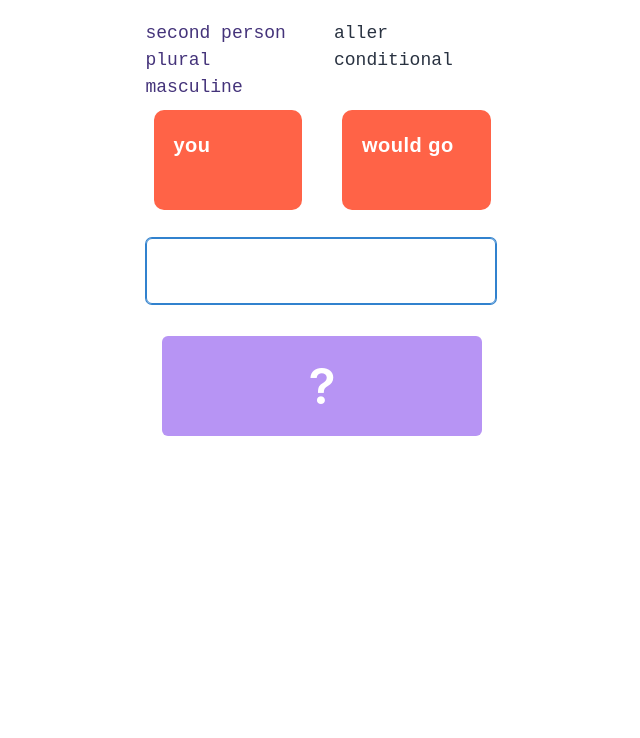
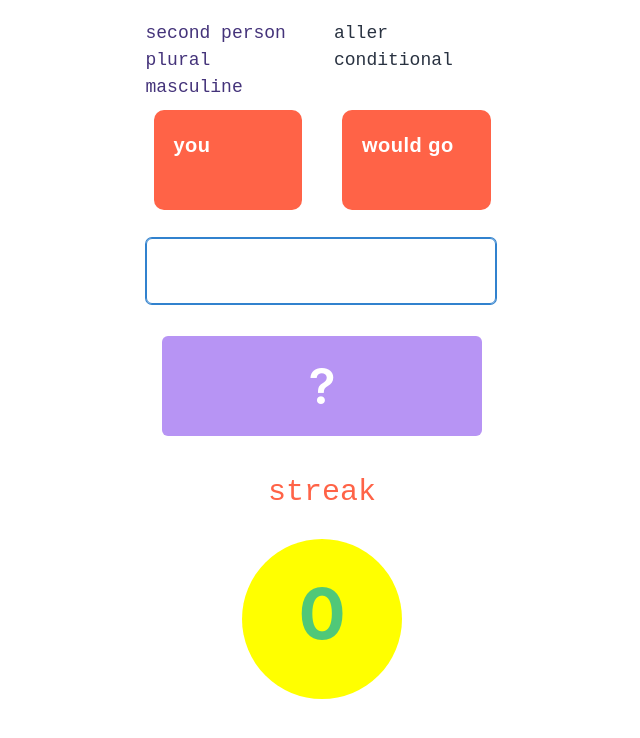
Before and after one commit to DavTho1983/french-verb-conjugation, a Next.js app: page / in a window 1280 px wide. Shown: the top 738 px of the page, without its empty margins (318-958 px from the left). Built offline with nearby package versions, Linux system fonts and the light colour scheme.

Commit message:
adds streak

```diff
--- a/components/modal/modal.jsx
+++ b/components/modal/modal.jsx
@@ -71,11 +71,17 @@ function VerbDrillsModal({
           )}
         </ModalBody>
 
-        <ModalFooter>
-          <Button colorScheme="blue" mr={3} onClick={onClose}>
+        <ModalFooter mr={0}>
+          <Button colorScheme="blue" w={150} ml={5} mr={2.5} onClick={onClose}>
             Try again
           </Button>
-          <Button variant="ghost" onClick={() => revealAnswer()}>
+          <Button
+            variant="ghost"
+            w={150}
+            ml={2.5}
+            mr={5}
+            onClick={() => revealAnswer()}
+          >
             Reveal answer
           </Button>
         </ModalFooter>
--- a/pages/index.js
+++ b/pages/index.js
@@ -46,7 +46,6 @@ const components = {
         maxWidth: ["95%", "95%", "95%"],
         minWidth: "95%",
         bg: "#FFFFFF",
-        border: "4px solid #B794F4",
       },
     }),
   },
@@ -74,6 +73,7 @@ export default function Home() {
   const toast = useToast();
   const [correctConfirmation, setCorrectConfirmation] = useState();
   const [reveal, setReveal] = useState(false);
+  const [consecutiveCorrect, setConsecutiveCorrect] = useState(0);
   const [currentFonts, setCurrentFonts] = useState({
     pronoun: "cursive",
     verb: "monospace",
@@ -216,6 +216,7 @@ export default function Home() {
       conjugationValue === undefined
     ) {
       refreshVerb();
+      setConsecutiveCorrect(consecutiveCorrect + 1);
       toast({
         title: "Correct!",
         position: "top",
@@ -226,12 +227,13 @@ export default function Home() {
         variant: "solid",
       });
     } else {
+      setConsecutiveCorrect(0);
       onOpen();
     }
   };
 
   useEffect(() => {
-    console.log("isOpen: ", isOpen);
+    console.log("CONSECUTIVE CORRECT: ", consecutiveCorrect);
     if (!isOpen) {
       setReveal(false);
     }
@@ -243,6 +245,7 @@ export default function Home() {
       refreshVerb();
     }
   }, [
+    consecutiveCorrect,
     pronoun,
     verb,
     currentFonts,
@@ -337,7 +340,29 @@ export default function Home() {
             finalFocusRef={finalRef}
           />
         </Flex>
-        <Flex w={393} h={400} />
+        <Flex direction={"column"} align={"center"} w={393} h={400} m={20}>
+          <Text
+            mt={10}
+            color={"tomato"}
+            fontSize={30}
+            fontFamily={"monospace"}
+            mb={3}
+          >
+            streak
+          </Text>
+          <Center
+            bg={"yellow"}
+            mt={3}
+            h={160}
+            w={160}
+            borderRadius={"50%"}
+            color={"#50C878"}
+            fontSize={70}
+            fontWeight={"bold"}
+          >
+            <Text mb={3}>{consecutiveCorrect}</Text>
+          </Center>
+        </Flex>
       </div>
     </ChakraProvider>
   );
--- a/styles/Home.module.css
+++ b/styles/Home.module.css
@@ -5,6 +5,7 @@
   flex-direction: column;
   justify-content: top;
   align-items: center;
+  overflow: hidden;
 }
 
 .title {
```
